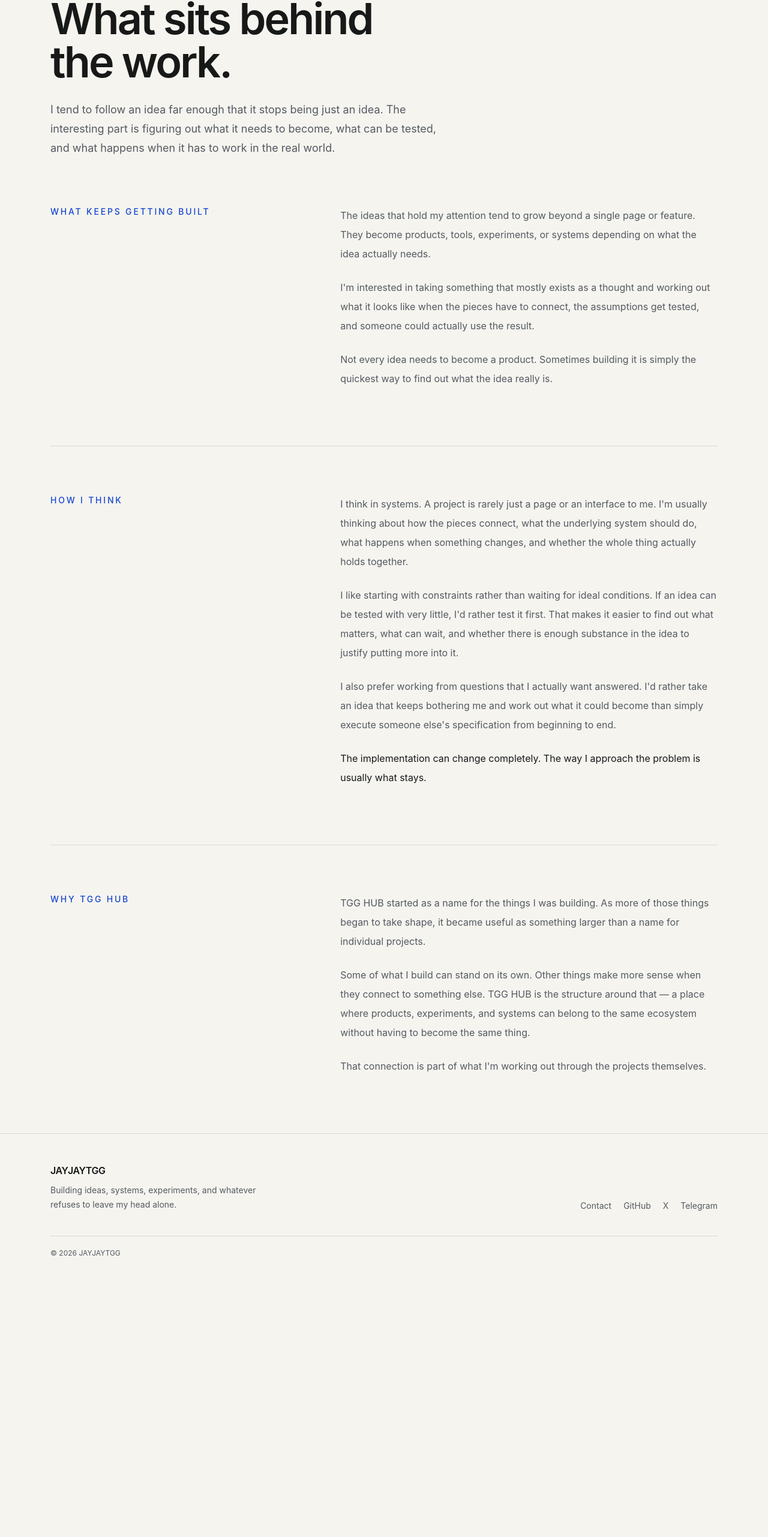
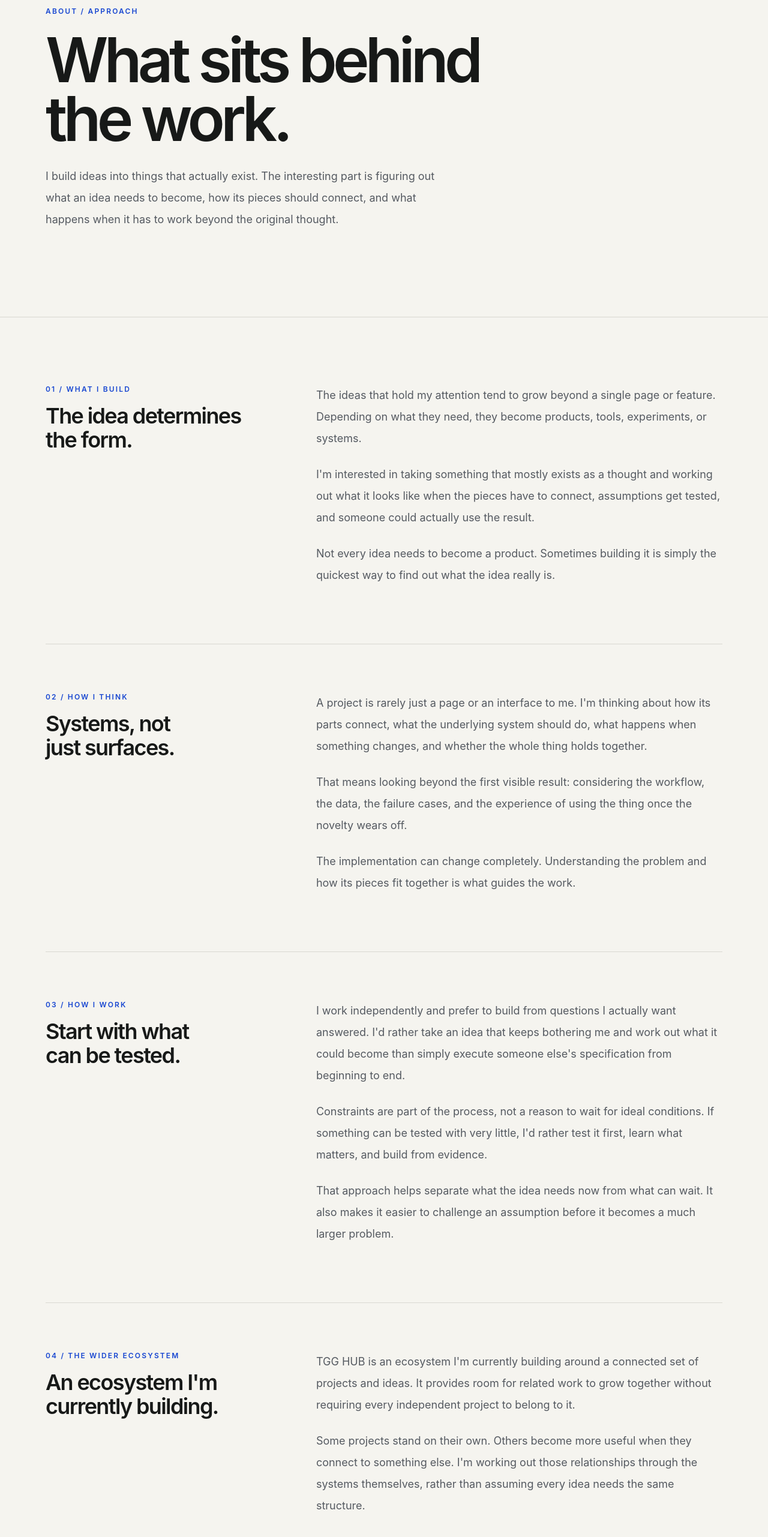
Before and after one commit to JJTGG/JAYJAYTGG, a Next.js app: page /about in a window 1280 px wide. Shown: the part 210-2772 px from the top of the page at 60% size. Before the commit the page ends 2355 px from the top, so only its background shows below. Built offline with nearby package versions, Linux system fonts and the light colour scheme.

Commit message:
refactor: align about page with portfolio design

```diff
--- a/app/about/page.tsx
+++ b/app/about/page.tsx
@@ -1,116 +1,202 @@
+
 export default function AboutPage() {
   return (
-    <main className="min-h-screen">
-      <section className="mx-auto max-w-6xl px-5 py-24">
-        <div className="max-w-3xl">
-          <p className="text-sm font-medium uppercase tracking-[0.2em] text-[var(--accent)]">
-            About
+    <main>
+      <section className="border-b border-[var(--line)]">
+        <div className="mx-auto w-full max-w-[1240px] px-[var(--page-gutter)] py-20 sm:py-28 md:py-36">
+          <p className="text-xs font-semibold uppercase tracking-[0.18em] text-[var(--accent)]">
+            About / Approach
           </p>
 
-          <h1 className="mt-3 text-5xl font-semibold tracking-[-0.04em] sm:text-7xl">
+          <h1 className="mt-6 max-w-5xl text-[clamp(3rem,8vw,7rem)] font-semibold leading-[0.96] tracking-[-0.065em]">
             What sits behind the work.
           </h1>
 
-          <p className="mt-7 max-w-2xl text-lg leading-8 text-[var(--muted)]">
-            I tend to follow an idea far enough that it stops being just an
-            idea. The interesting part is figuring out what it needs to become,
-            what can be tested, and what happens when it has to work in the
-            real world.
+          <p className="mt-7 max-w-2xl text-base leading-8 text-[var(--muted)] sm:text-lg sm:leading-9">
+            I build ideas into things that actually exist. The interesting
+            part is figuring out what an idea needs to become, how its pieces
+            should connect, and what happens when it has to work beyond the
+            original thought.
           </p>
         </div>
+      </section>
 
-        <div className="mt-20 grid gap-16 md:grid-cols-[1fr_1.5fr]">
+      <section>
+        <div className="mx-auto w-full max-w-[1240px] px-[var(--page-gutter)] py-20 sm:py-28">
+          <div className="grid gap-8 md:grid-cols-[minmax(0,0.8fr)_minmax(0,1.4fr)] md:gap-16">
             <div>
-            <p className="text-sm font-medium uppercase tracking-[0.2em] text-[var(--accent)]">
-              What keeps getting built
+              <p className="text-xs font-semibold uppercase tracking-[0.18em] text-[var(--accent)]">
+                01 / What I build
               </p>
+
+              <h2 className="mt-4 max-w-md text-3xl font-semibold tracking-[-0.045em] sm:text-4xl">
+                The idea determines the form.
+              </h2>
             </div>
 
-          <div className="space-y-6 text-base leading-8 text-[var(--muted)]">
+            <div className="space-y-6 text-base leading-8 text-[var(--muted)] sm:text-lg sm:leading-9">
               <p>
                 The ideas that hold my attention tend to grow beyond a single
-              page or feature. They become products, tools, experiments, or
-              systems depending on what the idea actually needs.
+                page or feature. Depending on what they need, they become
+                products, tools, experiments, or systems.
               </p>
 
               <p>
-              I&apos;m interested in taking something that mostly exists as a
-              thought and working out what it looks like when the pieces have
-              to connect, the assumptions get tested, and someone could
+                I&apos;m interested in taking something that mostly exists as
+                a thought and working out what it looks like when the pieces
+                have to connect, assumptions get tested, and someone could
                 actually use the result.
               </p>
 
               <p>
-              Not every idea needs to become a product. Sometimes building it
-              is simply the quickest way to find out what the idea really is.
+                Not every idea needs to become a product. Sometimes building
+                it is simply the quickest way to find out what the idea
+                really is.
               </p>
             </div>
           </div>
 
-        <div className="mt-24 grid gap-16 border-t border-[var(--line)] pt-20 md:grid-cols-[1fr_1.5fr]">
+          <div className="mt-20 grid gap-8 border-t border-[var(--line)] pt-16 md:grid-cols-[minmax(0,0.8fr)_minmax(0,1.4fr)] md:gap-16 sm:mt-24 sm:pt-20">
             <div>
-            <p className="text-sm font-medium uppercase tracking-[0.2em] text-[var(--accent)]">
-              How I think
+              <p className="text-xs font-semibold uppercase tracking-[0.18em] text-[var(--accent)]">
+                02 / How I think
               </p>
+
+              <h2 className="mt-4 max-w-md text-3xl font-semibold tracking-[-0.045em] sm:text-4xl">
+                Systems, not just surfaces.
+              </h2>
             </div>
 
-          <div className="space-y-6 text-base leading-8 text-[var(--muted)]">
+            <div className="space-y-6 text-base leading-8 text-[var(--muted)] sm:text-lg sm:leading-9">
               <p>
-              I think in systems. A project is rarely just a page or an
-              interface to me. I&apos;m usually thinking about how the pieces
-              connect, what the underlying system should do, what happens when
-              something changes, and whether the whole thing actually holds
-              together.
+                A project is rarely just a page or an interface to me.
+                I&apos;m thinking about how its parts connect, what the
+                underlying system should do, what happens when something
+                changes, and whether the whole thing holds together.
               </p>
 
               <p>
-              I like starting with constraints rather than waiting for ideal
-              conditions. If an idea can be tested with very little, I&apos;d
-              rather test it first. That makes it easier to find out what
-              matters, what can wait, and whether there is enough substance in
-              the idea to justify putting more into it.
+                That means looking beyond the first visible result:
+                considering the workflow, the data, the failure cases, and
+                the experience of using the thing once the novelty wears off.
               </p>
 
               <p>
-              I also prefer working from questions that I actually want
-              answered. I&apos;d rather take an idea that keeps bothering me
-              and work out what it could become than simply execute someone
-              else&apos;s specification from beginning to end.
-            </p>
-
-            <p className="text-[var(--foreground)]">
-              The implementation can change completely. The way I approach the
-              problem is usually what stays.
+                The implementation can change completely. Understanding the
+                problem and how its pieces fit together is what guides the
+                work.
               </p>
             </div>
           </div>
 
-        <div className="mt-24 grid gap-16 border-t border-[var(--line)] pt-20 md:grid-cols-[1fr_1.5fr]">
+          <div className="mt-20 grid gap-8 border-t border-[var(--line)] pt-16 md:grid-cols-[minmax(0,0.8fr)_minmax(0,1.4fr)] md:gap-16 sm:mt-24 sm:pt-20">
             <div>
-            <p className="text-sm font-medium uppercase tracking-[0.2em] text-[var(--accent)]">
-              Why TGG HUB
+              <p className="text-xs font-semibold uppercase tracking-[0.18em] text-[var(--accent)]">
+                03 / How I work
+              </p>
+
+              <h2 className="mt-4 max-w-md text-3xl font-semibold tracking-[-0.045em] sm:text-4xl">
+                Start with what can be tested.
+              </h2>
+            </div>
+
+            <div className="space-y-6 text-base leading-8 text-[var(--muted)] sm:text-lg sm:leading-9">
+              <p>
+                I work independently and prefer to build from questions I
+                actually want answered. I&apos;d rather take an idea that
+                keeps bothering me and work out what it could become than
+                simply execute someone else&apos;s specification from
+                beginning to end.
+              </p>
+
+              <p>
+                Constraints are part of the process, not a reason to wait for
+                ideal conditions. If something can be tested with very
+                little, I&apos;d rather test it first, learn what matters,
+                and build from evidence.
+              </p>
+
+              <p>
+                That approach helps separate what the idea needs now from
+                what can wait. It also makes it easier to challenge an
+                assumption before it becomes a much larger problem.
+              </p>
+            </div>
+          </div>
+
+          <div className="mt-20 grid gap-8 border-t border-[var(--line)] pt-16 md:grid-cols-[minmax(0,0.8fr)_minmax(0,1.4fr)] md:gap-16 sm:mt-24 sm:pt-20">
+            <div>
+              <p className="text-xs font-semibold uppercase tracking-[0.18em] text-[var(--accent)]">
+                04 / The wider ecosystem
+              </p>
+
+              <h2 className="mt-4 max-w-md text-3xl font-semibold tracking-[-0.045em] sm:text-4xl">
+                An ecosystem I&apos;m currently building.
+              </h2>
+            </div>
+
+            <div>
+              <div className="space-y-6 text-base leading-8 text-[var(--muted)] sm:text-lg sm:leading-9">
+                <p>
+                  TGG HUB is an ecosystem I&apos;m currently building around
+                  a connected set of projects and ideas. It provides room
+                  for related work to grow together without requiring every
+                  independent project to belong to it.
+                </p>
+
+                <p>
+                  Some projects stand on their own. Others become more
+                  useful when they connect to something else. I&apos;m
+                  working out those relationships through the systems
+                  themselves, rather than assuming every idea needs the
+                  same structure.
                 </p>
               </div>
 
-          <div className="space-y-6 text-base leading-8 text-[var(--muted)]">
-            <p>
-              TGG HUB started as a name for the things I was building. As more
-              of those things began to take shape, it became useful as
-              something larger than a name for individual projects.
+              <a
+                href="/tgg-hub"
+                className="mt-8 inline-flex items-center gap-2 text-sm font-medium transition-colors hover:text-[var(--accent)]"
+              >
+                Explore TGG HUB <span aria-hidden="true">↗</span>
+              </a>
+            </div>
+          </div>
+        </div>
+      </section>
+
+      <section className="border-t border-[var(--line)]">
+        <div className="mx-auto w-full max-w-[1240px] px-[var(--page-gutter)] py-16 sm:py-20">
+          <div className="flex flex-col gap-6 sm:flex-row sm:items-end sm:justify-between">
+            <div>
+              <p className="text-xs font-semibold uppercase tracking-[0.18em] text-[var(--accent)]">
+                Further in
               </p>
 
-            <p>
-              Some of what I build can stand on its own. Other things make
-              more sense when they connect to something else. TGG HUB is the
-              structure around that — a place where products, experiments, and
-              systems can belong to the same ecosystem without having to become
-              the same thing.
+              <h2 className="mt-4 max-w-2xl text-3xl font-semibold tracking-[-0.045em] sm:text-4xl">
+                The work is the evidence.
+              </h2>
+
+              <p className="mt-4 max-w-xl text-sm leading-7 text-[var(--muted)] sm:text-base">
+                Explore the projects, systems, and experiments at their
+                actual stages of development.
               </p>
+            </div>
 
-            <p>
-              That connection is part of what I&apos;m working out through the
-              projects themselves.
-            </p>
+            <div className="flex flex-wrap gap-x-6 gap-y-4 text-sm">
+              <a
+                href="/work"
+                className="font-medium transition-colors hover:text-[var(--accent)]"
+              >
+                Projects and systems ↗
+              </a>
+
+              <a
+                href="/experiments"
+                className="text-[var(--muted)] transition-colors hover:text-[var(--foreground)]"
+              >
+                Experiments ↗
+              </a>
+            </div>
           </div>
         </div>
       </section>
```
Lines whose indentation alone changed are shown as unchanged.
